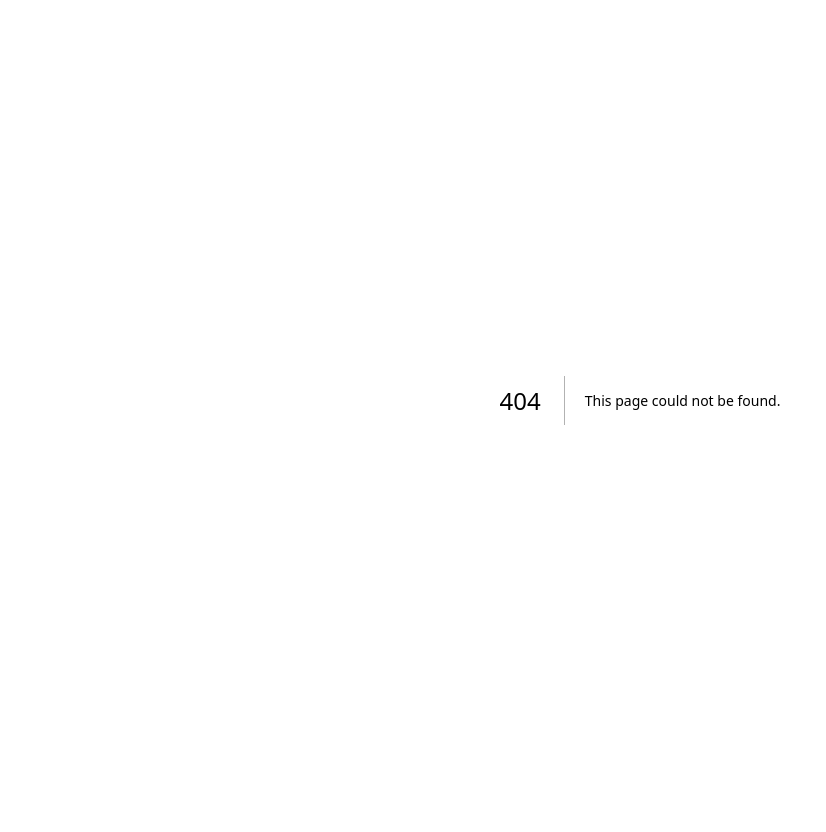
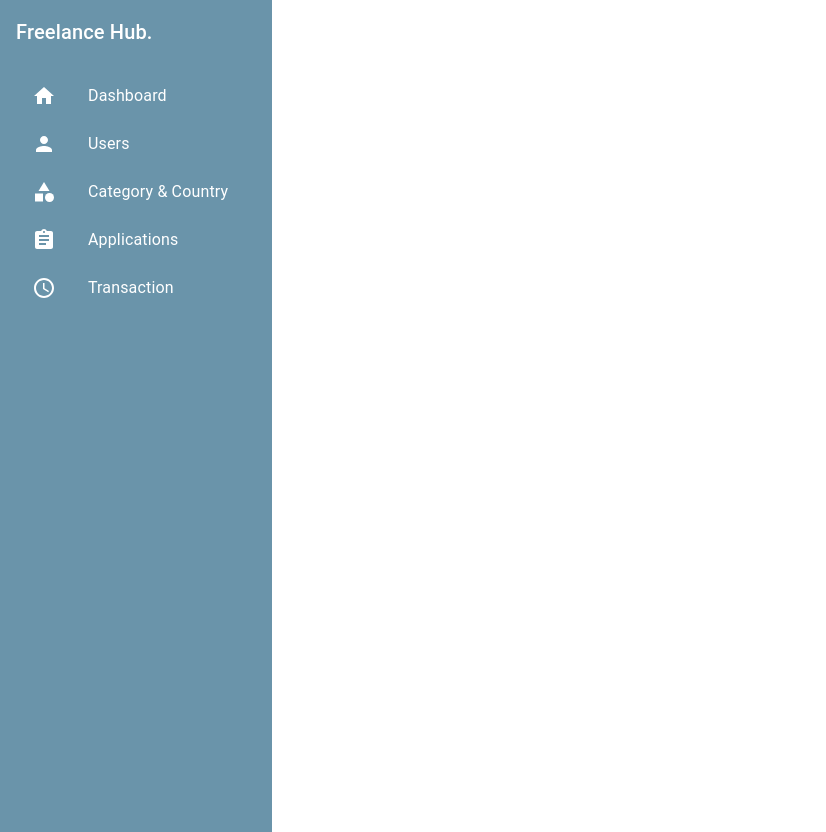
Before and after one commit to Lyx312/project-fpw, a Next.js app: page /admin in a window 1280 px wide. Before the commit this address had no page. Shown: the whole page, without its empty margins (0-826 px from the left). Before the commit the page ends 800 px from the top, so only its background shows below. Built offline with nearby package versions, Linux system fonts and the light colour scheme; what @mui/material-nextjs would draw is missing.

Commit message:
add AdminSideBar Component

```diff
--- /dev/null
+++ b/src/app/(components)/AdminSideBar.tsx
@@ -0,0 +1,84 @@
+import React from "react";
+import {
+  Box,
+  List,
+  ListItem,
+  ListItemButton,
+  ListItemIcon,
+  ListItemText,
+  Typography,
+} from "@mui/material";
+import HomeIcon from "@mui/icons-material/Home";
+import PersonIcon from "@mui/icons-material/Person";
+import CategoryIcon from "@mui/icons-material/Category";
+import AssignmentIcon from "@mui/icons-material/Assignment";
+import AccessTimeIcon from "@mui/icons-material/AccessTime";
+
+const AdminSideBar = () => {
+  return (
+    <Box
+      sx={{
+        width: 240,
+        height: "100vh",
+        backgroundColor: "#6A94AA", // Warna biru sidebar
+        color: "white",
+        display: "flex",
+        flexDirection: "column",
+        padding: 2,
+      }}
+    >
+      <Typography variant="h6" component="div" sx={{ marginBottom: 2 }}>
+        Freelance Hub.
+      </Typography>
+
+      <List>
+        <ListItem disablePadding>
+          <ListItemButton>
+            <ListItemIcon sx={{ color: "white" }}>
+              <HomeIcon />
+            </ListItemIcon>
+            <ListItemText primary="Dashboard" />
+          </ListItemButton>
+        </ListItem>
+
+        <ListItem disablePadding>
+          <ListItemButton>
+            <ListItemIcon sx={{ color: "white" }}>
+              <PersonIcon />
+            </ListItemIcon>
+            <ListItemText primary="Users" />
+          </ListItemButton>
+        </ListItem>
+
+        <ListItem disablePadding>
+          <ListItemButton>
+            <ListItemIcon sx={{ color: "white" }}>
+              <CategoryIcon />
+            </ListItemIcon>
+            <ListItemText primary="Category & Country" />
+          </ListItemButton>
+        </ListItem>
+
+        <ListItem disablePadding>
+          <ListItemButton>
+            <ListItemIcon sx={{ color: "white" }}>
+              <AssignmentIcon />
+            </ListItemIcon>
+            <ListItemText primary="Applications" />
+          </ListItemButton>
+        </ListItem>
+
+        <ListItem disablePadding>
+          <ListItemButton>
+            <ListItemIcon sx={{ color: "white" }}>
+              <AccessTimeIcon />
+            </ListItemIcon>
+            <ListItemText primary="Transaction" />
+          </ListItemButton>
+        </ListItem>
+      </List>
+    </Box>
+  );
+};
+
+export default AdminSideBar;
--- /dev/null
+++ b/src/app/(pages)/admin/page.tsx
@@ -0,0 +1,12 @@
+import AdminSideBar from "@/app/(components)/AdminSideBar";
+import React from "react";
+
+const page = () => {
+  return (
+    <div>
+      <AdminSideBar />
+    </div>
+  );
+};
+
+export default page;
```
